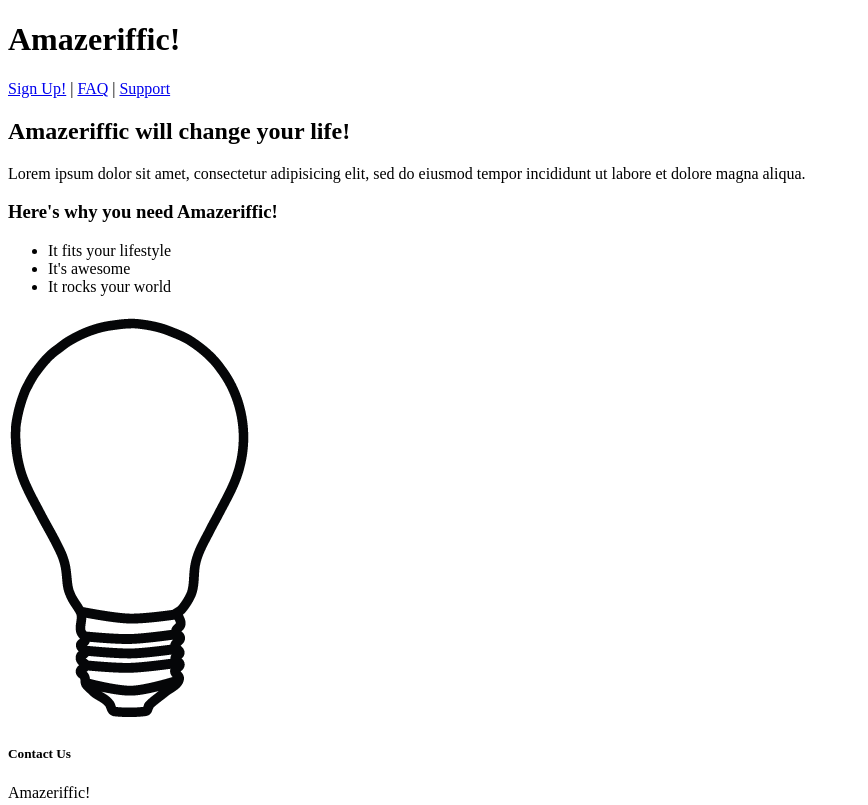
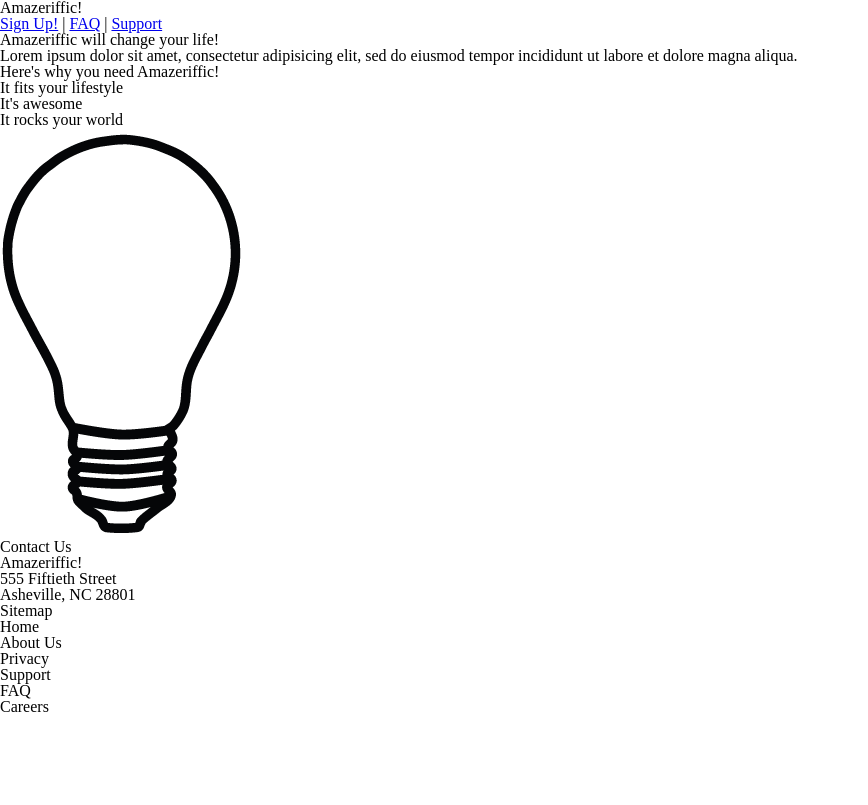
Before and after one commit to Crateros/Amazeriffic-Web-App-Dev-Practice-, a plain HTML site: page index.html in a window 1280 px wide. Shown: the top 805 px of the page, without its empty margins (0-868 px from the left). Drawn offline with Linux system fonts and the light colour scheme.

Commit message:
Added CSS reset and more file structure

```diff
--- /dev/null
+++ b/css/chapter3css.css
@@ -0,0 +1,49 @@
+body {
+  background: lightcyan;
+  width: 800px;
+  margin: auto;
+}
+
+h1 {
+  color: maroon;
+  text-align: center;;
+}
+
+p {
+  margin: 0;
+  color: gray;
+  border: 1px solid gray;
+  padding: 10px;
+  font-family: 'Delius Unicase', sans-serif;
+  font-size: 14;
+}
+
+a {
+  color: green;
+  text-decoration: none;
+}
+
+a:visited {
+  color: black;
+}
+
+a:hover {
+  text-decoration: underline;
+}
+
+main {
+  width: 500px;
+  margin: auto;
+}
+
+nav {
+  border: 3px solid black;
+  width: 200px;
+  float: left;
+  margin-top: 180px;
+}
+
+footer {
+  clear: left;
+  margin-top: 400px;
+}
--- /dev/null
+++ b/css/reset.css
@@ -0,0 +1,48 @@
+/* http://meyerweb.com/eric/tools/css/reset/
+   v2.0 | 20110126
+   License: none (public domain)
+*/
+
+html, body, div, span, applet, object, iframe,
+h1, h2, h3, h4, h5, h6, p, blockquote, pre,
+a, abbr, acronym, address, big, cite, code,
+del, dfn, em, img, ins, kbd, q, s, samp,
+small, strike, strong, sub, sup, tt, var,
+b, u, i, center,
+dl, dt, dd, ol, ul, li,
+fieldset, form, label, legend,
+table, caption, tbody, tfoot, thead, tr, th, td,
+article, aside, canvas, details, embed,
+figure, figcaption, footer, header, hgroup,
+menu, nav, output, ruby, section, summary,
+time, mark, audio, video {
+	margin: 0;
+	padding: 0;
+	border: 0;
+	font-size: 100%;
+	font: inherit;
+	vertical-align: baseline;
+}
+/* HTML5 display-role reset for older browsers */
+article, aside, details, figcaption, figure,
+footer, header, hgroup, menu, nav, section {
+	display: block;
+}
+body {
+	line-height: 1;
+}
+ol, ul {
+	list-style: none;
+}
+blockquote, q {
+	quotes: none;
+}
+blockquote:before, blockquote:after,
+q:before, q:after {
+	content: '';
+	content: none;
+}
+table {
+	border-collapse: collapse;
+	border-spacing: 0;
+}
--- a/index.html
+++ b/index.html
@@ -4,6 +4,8 @@
   <head>
     <meta charset="utf-8">
     <title>Amazeriffic</title>
+    <link rel="stylesheet" type="text/css" href="css/reset.css">
+    <link rel="stylesheet" type="text/css" href="css/style.css">
   </head>
 
   <body>
```
Also changed, not shown: chapter3.html (added, +37 -0 lines), css/style.css (added).
